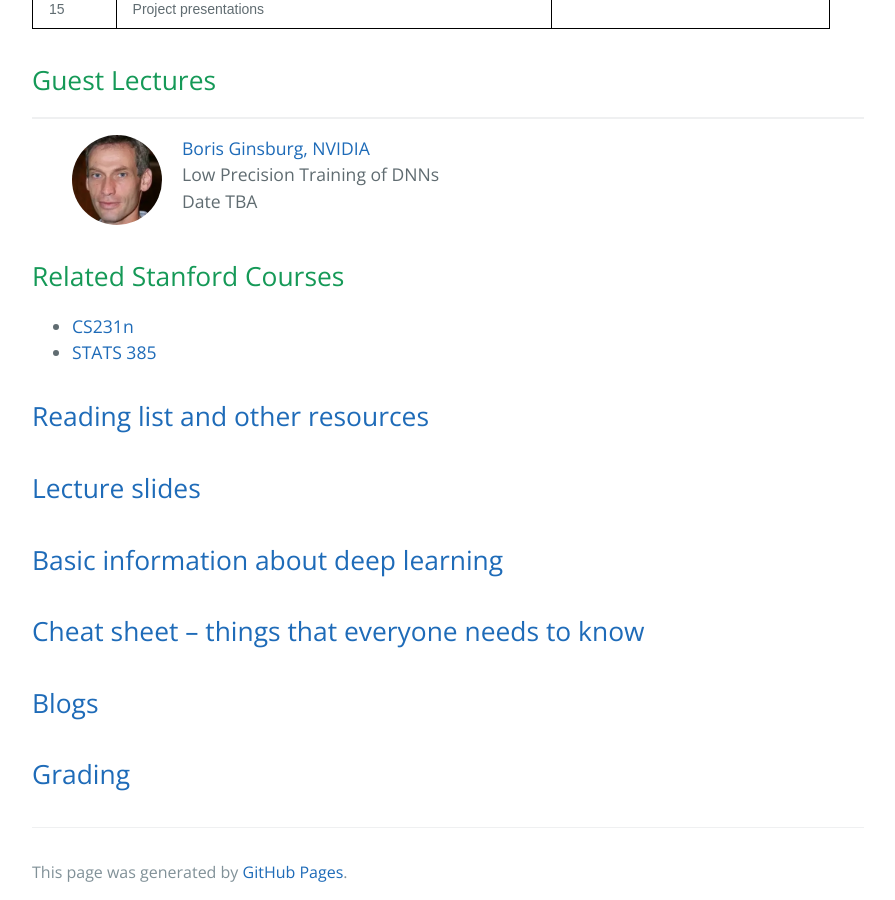
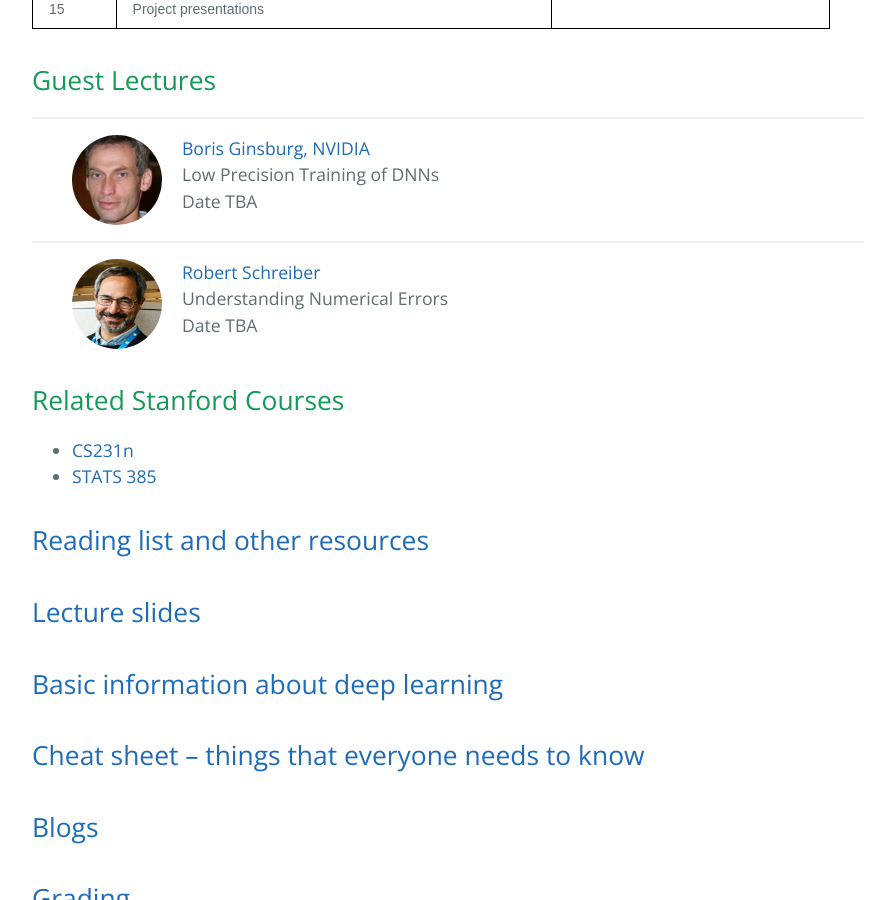
Before and after one commit to cs217/cs217.github.io, a Jekyll site: the page built from index.md, in a window 1280 px wide and 900 px high, scrolled down 2509 px. Shown: the whole window, without its empty margins (192-1087 px from the left). Built offline with Jekyll 4.4.1, drawn with Linux system fonts in a browser that asks for light colours; the repository's description, which GitHub fills in, is left out.

Commit message:
add guest speaker

```diff
--- a/index.md
+++ b/index.md
@@ -112,6 +112,18 @@ For questions contact [Stefan Hadjis](https://cs.stanford.edu/people/shadjis/).
 <div class="card">
 <a class="talkdate" href="./ginsburg_lecture">Boris Ginsburg, NVIDIA</a> <br>
 <span class="speaker">Low Precision Training of DNNs</span> <br>
+<span class="speakerposition">Date TBA</span>
+</div>
+</div>
+
+---
+<div class="speaker-wrap">
+<div class="speakerphoto">
+<img src="assets/img/Robert_Schreiber.jpeg">
+</div>
+<div class="card">
+<a class="talkdate" href="./schreiber_lecture">Robert Schreiber</a> <br>
+<span class="speaker">Understanding Numerical Errors</span> <br>
 <span class="speakerposition">Date TBA</span>
 </div>
 </div>
```
Also changed, not shown: assets/img/Robert_Schreiber.jpeg (added).
